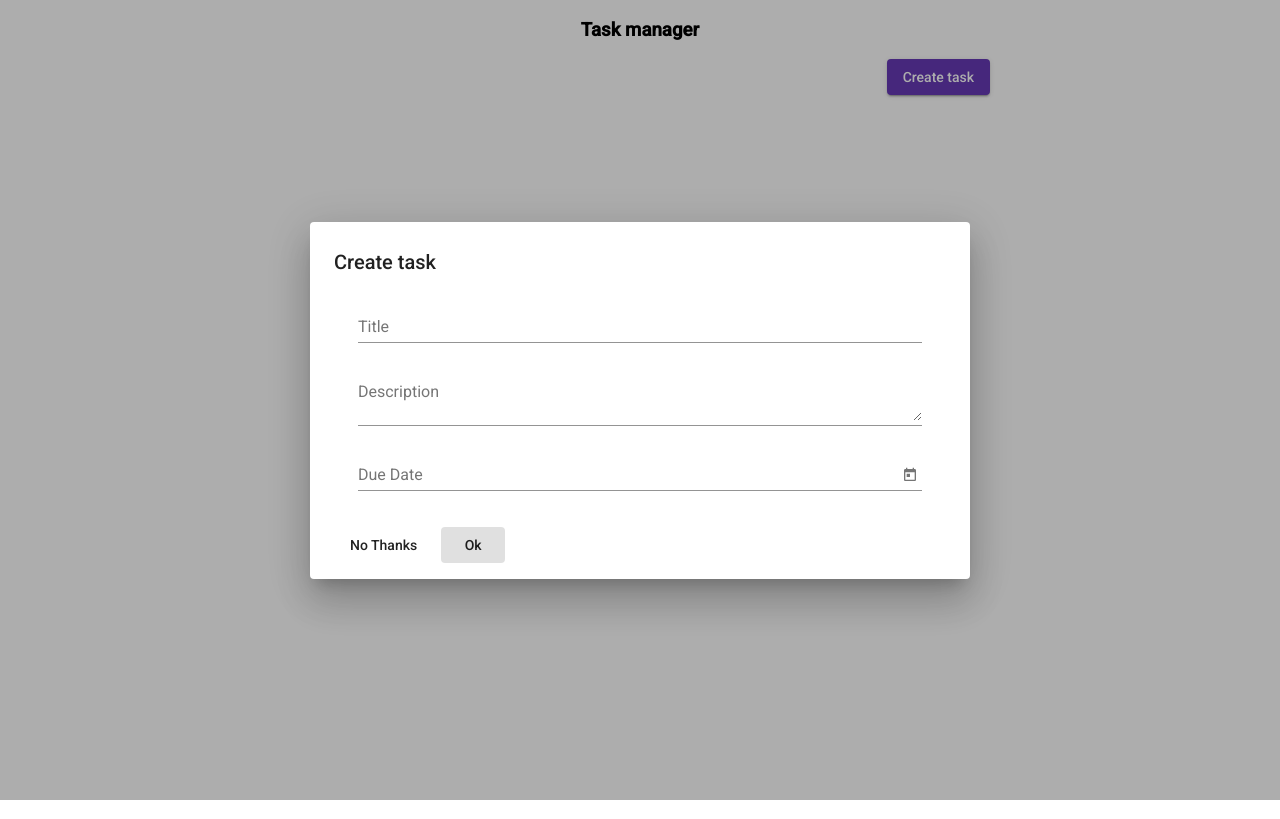
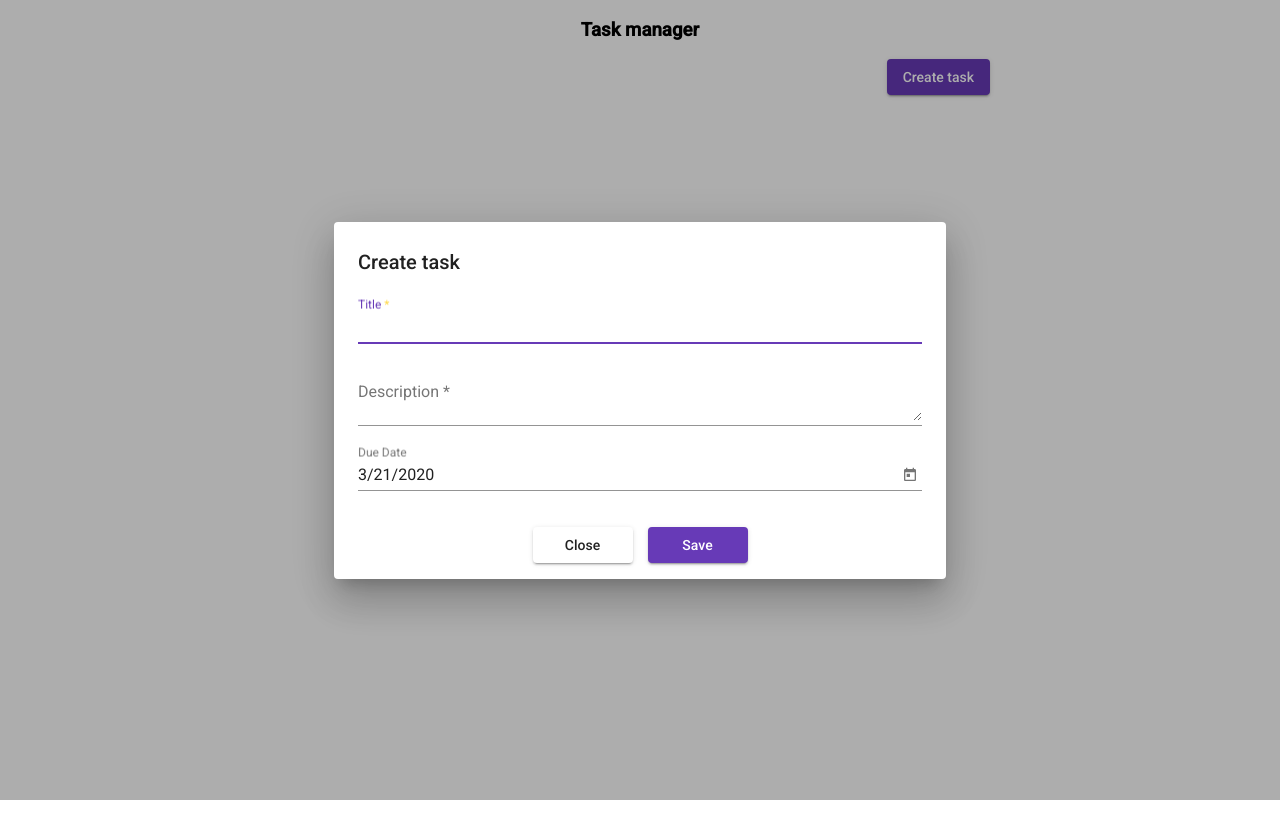
Before and after one commit to AlexSm13/task-manager, an Angular app: page / in a window 1280 px wide. Both pictures are taken after a click on the button "Create task". Built offline with nearby package versions, Linux system fonts and the light colour scheme.

Commit message:
change editTaskComponent

```diff
--- a/src/app/app-routing.module.ts
+++ b/src/app/app-routing.module.ts
@@ -1,8 +1,12 @@
 import { NgModule } from '@angular/core';
 import { Routes, RouterModule } from '@angular/router';
+import {TaskListComponent} from './task-list/task-list.component';
 
 
-const routes: Routes = [];
+const routes: Routes = [
+  { path: '', component: TaskListComponent },
+  { path: '**', component: TaskListComponent }
+];
 
 @NgModule({
   imports: [RouterModule.forRoot(routes)],
--- a/src/app/app.component.html
+++ b/src/app/app.component.html
@@ -1 +1 @@
-<app-task-list></app-task-list>
+<router-outlet></router-outlet>
--- /dev/null
+++ b/src/app/directive/open-dialog.directive.ts
@@ -0,0 +1,32 @@
+import {Directive, EventEmitter, HostListener, Input, Output} from '@angular/core';
+import {EditTaskComponent} from '../edit-task/edit-task.component';
+import {MatDialog} from '@angular/material/dialog';
+import {Task} from '../models/task.model';
+
+@Directive({
+  selector: '[appOpenDialog]'
+})
+export class OpenDialogDirective {
+
+  @Input() task: Task = new Task();
+  @Input() name: string;
+
+  @Output() closeDialog = new EventEmitter();
+
+  constructor(public dialog: MatDialog) {
+  }
+
+  openDialog(): void {
+    const dialogRef = this.dialog.open(EditTaskComponent, {
+      data: { name: this.name, task: this.task }
+    });
+
+    dialogRef.afterClosed().subscribe(() => {
+      this.closeDialog.emit();
+    });
+  }
+
+  @HostListener('click') onClick() {
+    this.openDialog();
+  }
+}
--- a/src/app/edit-task/edit-task.component.html
+++ b/src/app/edit-task/edit-task.component.html
@@ -1,18 +1,22 @@
 <h1 mat-dialog-title>{{data.name}} task</h1>
-<div mat-dialog-content class="dialogContent">
+<mat-dialog-content [formGroup]="taskForm">
   <mat-form-field class="full-width">
-    <input matInput placeholder="Title" [(ngModel)]="data.task.title">
+    <input matInput type="text" placeholder="Title" formControlName="title" id="title">
+    <mat-error *ngIf="hasError('title', 'required')">Title is required</mat-error>
   </mat-form-field>
   <mat-form-field class="full-width">
-    <textarea matInput placeholder="Description" [(ngModel)]="data.task.description"></textarea>
+    <textarea matInput type="text" placeholder="Description" formControlName="description" id="description"></textarea>
+    <mat-error *ngIf="hasError('description', 'required')">Title is required</mat-error>
   </mat-form-field>
   <mat-form-field class="full-width">
-    <input matInput [matDatepicker]="dueDate" placeholder="Due Date" [(ngModel)]="data.task.dueDate">
+    <input matInput [matDatepicker]="dueDate" placeholder="Due Date" formControlName="dueDate" id="dueDate"
+           readonly (click)="dueDate.open()">
     <mat-datepicker-toggle matSuffix [for]="dueDate"></mat-datepicker-toggle>
     <mat-datepicker #dueDate></mat-datepicker>
   </mat-form-field>
-</div>
-<div mat-dialog-actions>
-  <button mat-button (click)="onNoClick()">No Thanks</button>
-  <button mat-button [mat-dialog-close]="data" cdkFocusInitial>Ok</button>
-</div>
+</mat-dialog-content>
+
+<mat-dialog-actions class="button-block">
+  <button class="mat-raised-button" (click)="onCancel()">Close</button>
+  <button class="mat-raised-button mat-primary" [disabled]="!taskForm.valid" (click)="save(taskForm.value)">Save</button>
+</mat-dialog-actions>
--- a/src/app/edit-task/edit-task.component.less
+++ b/src/app/edit-task/edit-task.component.less
@@ -7,3 +7,15 @@
 .full-width {
   width: 100%;
 }
+
+.button-block {
+  display: flex;
+  justify-content: center;
+  & > button {
+    width: 100px;
+  }
+
+  & > button:first-child {
+    margin-right: 15px;
+  }
+}
--- a/src/app/edit-task/edit-task.component.ts
+++ b/src/app/edit-task/edit-task.component.ts
@@ -1,5 +1,7 @@
 import { OnInit, OnDestroy, Component, Inject, ComponentRef } from '@angular/core';
 import { MatDialogRef, MAT_DIALOG_DATA} from '@angular/material/dialog';
+import {FormControl, FormGroup, Validators} from '@angular/forms';
+import {TaskService} from '../services/task.service';
 
 @Component({
   selector: 'app-edit-task',
@@ -9,17 +11,50 @@ import { MatDialogRef, MAT_DIALOG_DATA} from '@angular/material/dialog';
 export class EditTaskComponent implements OnInit, OnDestroy {
 
   componentRef: ComponentRef<any>;
+  public taskForm: FormGroup;
 
   constructor(
+    private taskService: TaskService,
     public dialogRef: MatDialogRef<EditTaskComponent>,
     @Inject(MAT_DIALOG_DATA) public data: any) {
   }
 
-  ngOnInit(): void {
+  hasError = ((controlName: string, errorName: string) => {
+    return this.taskForm.controls[controlName].hasError(errorName);
+  });
+
+  ngOnInit() {
+    this.taskForm = new FormGroup({
+      title: new FormControl(this.data.task.title ? this.data.task.title : '', [Validators.required]),
+      dueDate: new FormControl(this.data.task.dueDate ? this.data.task.dueDate : new Date()),
+      description: new FormControl(this.data.task.description ? this.data.task.description : '', [Validators.required])
+    });
   }
 
-  onNoClick(): void {
+  public onCancel() {
     this.dialogRef.close();
+  }
+
+  public save(taskFormValue) {
+    if (this.taskForm.valid) {
+      this.executeOwnerCreation(taskFormValue);
+    }
+  }
+
+  private executeOwnerCreation(taskFormValue) {
+    const task = {
+      id: this.data.task.id || null,
+      title: taskFormValue.title,
+      description: taskFormValue.description,
+      dateCreate: this.data.task.dateCreate || new Date(),
+      dueDate: taskFormValue.dueDate
+    };
+
+    const obs = this.data.task.id ? this.taskService.updateTask(task) : this.taskService.saveTask(task);
+
+    obs.subscribe(res => {
+      this.dialogRef.close(res);
+    });
   }
 
   ngOnDestroy() {
--- a/src/app/services/abstract.service.ts
+++ b/src/app/services/abstract.service.ts
@@ -26,7 +26,7 @@ export class AbstractService {
   protected post(newTask) {
 
     const tasks = this.getElements();
-
+    newTask.id = tasks.length + 1;
     tasks.push(newTask);
     this.saveElements(tasks);
 
--- a/src/app/task-list/task-item/task-item.component.html
+++ b/src/app/task-list/task-item/task-item.component.html
@@ -9,7 +9,7 @@
   </mat-expansion-panel-header>
   <p>Описание: {{task.description}}</p>
   <mat-action-row>
-    <button mat-button (click)="edit(task)">EDIT</button>
+    <button mat-button appOpenDialog [name]="'Edit'" [task]="task" (closeDialog)="closeDialog()">EDIT</button>
     <button mat-button (click)="deleted(task.id)">DELETED</button>
   </mat-action-row>
 </mat-expansion-panel>
--- a/src/app/task-list/task-item/task-item.component.ts
+++ b/src/app/task-list/task-item/task-item.component.ts
@@ -1,8 +1,6 @@
 import {Component, EventEmitter, Input, OnInit, Output} from '@angular/core';
 import {Task} from '../../models/task.model';
 import {TaskService} from '../../services/task.service';
-import {EditTaskComponent} from '../../edit-task/edit-task.component';
-import {MatDialog} from '@angular/material/dialog';
 
 @Component({
   selector: 'app-task-item',
@@ -12,14 +10,12 @@ import {MatDialog} from '@angular/material/dialog';
 export class TaskItemComponent implements OnInit {
 
   @Input() task: Task;
+  @Output() action = new EventEmitter();
+
   fire: boolean;
   expire: boolean;
-  name: string;
 
-  @Output() action = new EventEmitter();
-
-  constructor(private taskService: TaskService,
-              public dialog: MatDialog) { }
+  constructor(private taskService: TaskService) { }
 
   ngOnInit(): void {
 
@@ -28,25 +24,8 @@ export class TaskItemComponent implements OnInit {
     this.expire = dueDate < new Date();
   }
 
-  openDialog(task): void {
-    const dialogRef = this.dialog.open(EditTaskComponent, {
-      data: { name: this.name, task }
-    });
-
-    dialogRef.afterClosed().subscribe(result => {
-      if (result) {
-        this.taskService.updateTask(result.task).subscribe(res => {
-          if (res) {
-            this.action.emit();
-          }
-        });
-      }
-    });
-  }
-
-  edit(task) {
-    this.name = 'Edit';
-    this.openDialog(task);
+  closeDialog() {
+    this.action.emit();
   }
 
   deleted(id) {
--- a/src/app/task-list/task-list.component.html
+++ b/src/app/task-list/task-list.component.html
@@ -1,8 +1,8 @@
 <h3 mat-subheader>Task manager</h3>
 <div class="button-block">
-  <button mat-raised-button color="primary" (click)="create()">Create task</button>
+  <button mat-raised-button color="primary" appOpenDialog [name]="'Create'" (closeDialog)="loadTask()">Create task</button>
 </div>
-<div class="box-list" cdkDropList (cdkDropListDropped)="drop($event)">
+<div cdkDropList (cdkDropListDropped)="drop($event)">
   <mat-accordion>
     <ng-container *ngFor="let task of tasks">
       <app-task-item [task]="task" (action)="loadTask()" cdkDrag></app-task-item>
--- a/src/app/task-list/task-list.component.ts
+++ b/src/app/task-list/task-list.component.ts
@@ -1,9 +1,7 @@
 import { Component, OnInit } from '@angular/core';
 import {TaskService} from '../services/task.service';
 import {Task} from '../models/task.model';
-import {MatDialog} from '@angular/material/dialog';
-import {EditTaskComponent} from '../edit-task/edit-task.component';
-import {CdkDragDrop, moveItemInArray} from '@angular/cdk/drag-drop';
+import { CdkDragDrop, moveItemInArray } from '@angular/cdk/drag-drop';
 
 @Component({
   selector: 'app-task-list',
@@ -12,11 +10,9 @@ import {CdkDragDrop, moveItemInArray} from '@angular/cdk/drag-drop';
 })
 export class TaskListComponent implements OnInit {
 
-  constructor(private taskService: TaskService,
-              public dialog: MatDialog) { }
   tasks: Task[] = [];
 
-  name: string;
+  constructor(private taskService: TaskService) { }
 
   loadTask = (() => {
 
@@ -29,29 +25,6 @@ export class TaskListComponent implements OnInit {
     this.loadTask();
   }
 
-  openDialog(task): void {
-    const dialogRef = this.dialog.open(EditTaskComponent, {
-      data: { name: this.name, task }
-    });
-
-    dialogRef.afterClosed().subscribe(result => {
-      if (result) {
-        result.task.dateCreate = new Date();
-        result.task.id = this.tasks.length + 1;
-        this.taskService.saveTask(result.task).subscribe(res => {
-          if (res) {
-            this.loadTask();
-          }
-        });
-      }
-    });
-  }
-
-  create() {
-    this.name = 'Create';
-    this.openDialog(new Task());
-  }
-
   drop(event: CdkDragDrop<string[]>) {
     moveItemInArray(this.tasks, event.previousIndex, event.currentIndex);
     this.taskService.changePosition(this.tasks);
```
Also changed, not shown: src/app/app.module.ts (+7 -4 lines), 1 other file (tests, documents, lock files or other folders).
